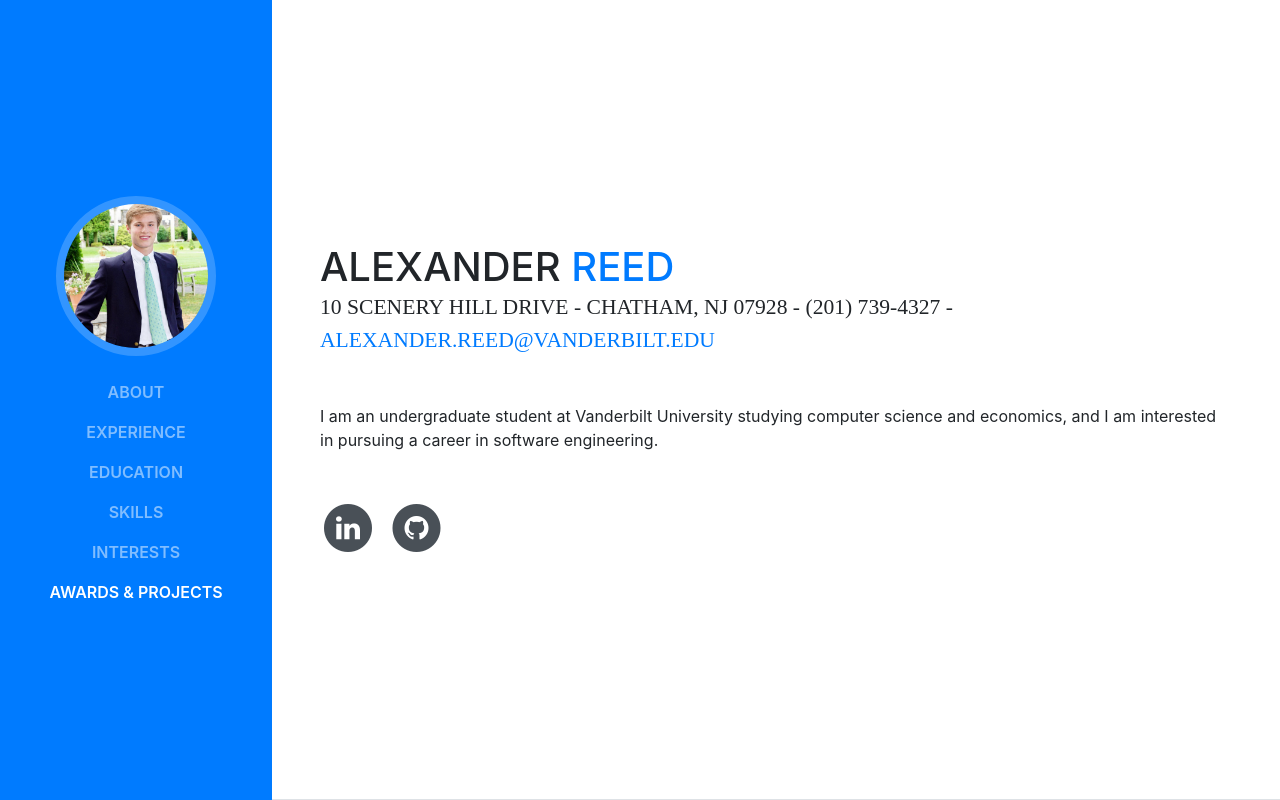
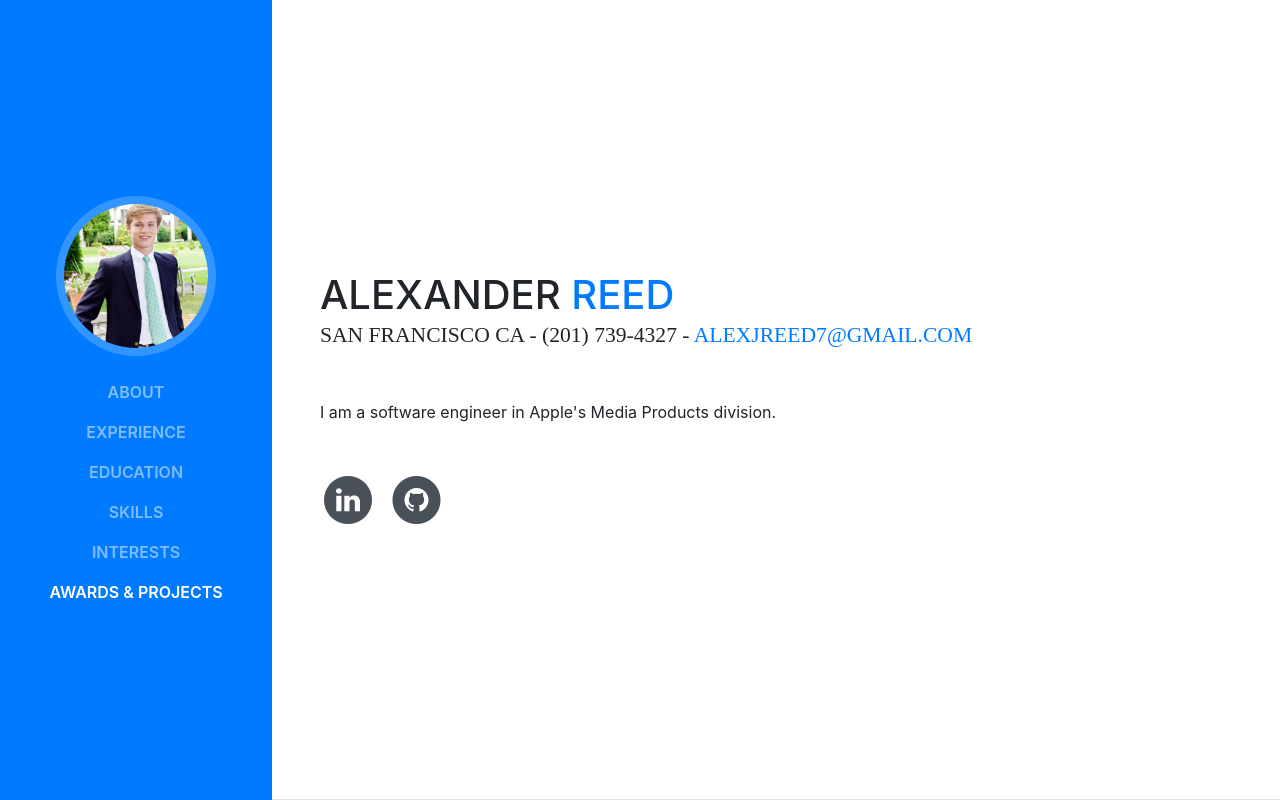
Before and after one commit to reeda6/AlexWeb, a website with bundled scripts: page index.html in a window 1280 px wide. Shown: the top 800 px of the page. Built offline with nearby package versions, Linux system fonts and the light colour scheme; a web font is replaced by a local one.

Commit message:
remove address change work title

```diff
--- a/index.html
+++ b/index.html
@@ -70,10 +70,10 @@
           <h1 class="mb-0">Alexander
             <span class="text-primary">Reed</span>
           </h1>
-          <div class="subheading mb-5">10 SCENERY HILL DRIVE - Chatham, NJ 07928 - (201) 739-4327 -
-            <a href="mailto:name@email.com">alexander.reed@vanderbilt.edu</a>
+          <div class="subheading mb-5">San Francisco CA - (201) 739-4327 -
+            <a href="mailto:name@email.com">alexjreed7@gmail.com</a>
           </div>
-          <p class="mb-5">I am an undergraduate student at Vanderbilt University studying computer science and economics, and I am interested in pursuing a career in software engineering.</p>
+          <p class="mb-5">I am a software engineer in Apple's Media Products division.</p>
           <ul class="list-inline list-social-icons mb-0">
             <li class="list-inline-item">
               <a href="http://www.linkedin.com/in/alexander-reed-108377115">
```
Also changed, not shown: 1 other file.
